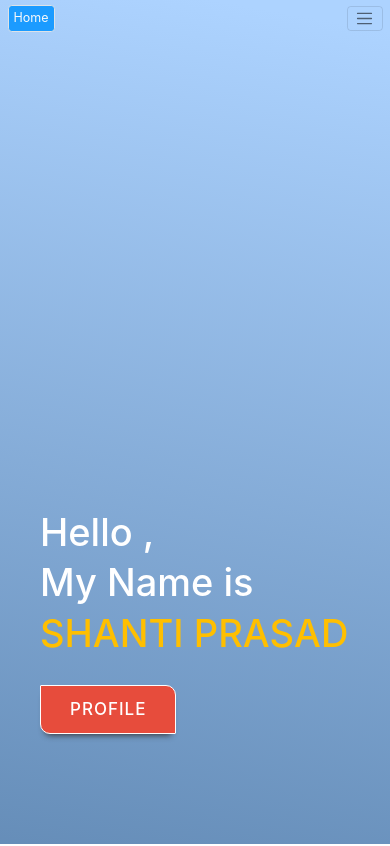
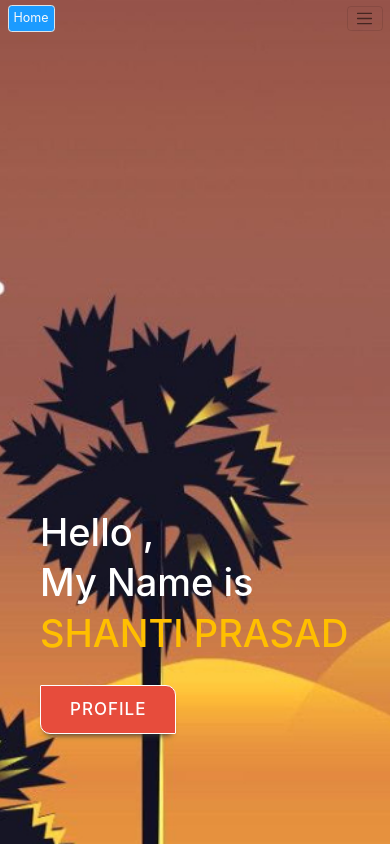
Before and after one commit to shantiprasad1339/Shanti-Prasad-Swami-portfolio, a React (Create React App) app: page / in a window 390 px wide. Shown: the top 846 px of the page. Built offline with nearby package versions, Linux system fonts and the light colour scheme.

Commit message:
retouch gain

```diff
--- a/src/Portfolio/Portfoliocss.css
+++ b/src/Portfolio/Portfoliocss.css
@@ -303,7 +303,7 @@ padding-bottom: 10px;
     font-size: 1.4rem;
     background:url("/public/images/IMG_0676.jpg");
     background-size: cover;
-   background-blend-mode:difference;
+
 
 }
 
@@ -656,8 +656,9 @@ img {
         width: 480px;
     }
     .hero{
-        /* background-image:url("/public/images/mainbg1.PNG"); */
-        background-image:linear-gradient(190deg,#add3ff 10%,#5c84af 100% ,#bbb 100% ) ;
+        background-image:url("/public/images/peakpx\ \(9\).jpg");
+        background-size: cover;
+        /* background-image:linear-gradient(190deg,#add3ff 10%,#5c84af 100% ,#bbb 100% ) ; */
         background-size:180vh;
         background-position:65%;
         background-repeat: no-repeat;
```
Also changed, not shown: public/images/peakpx (9).jpg (added).
